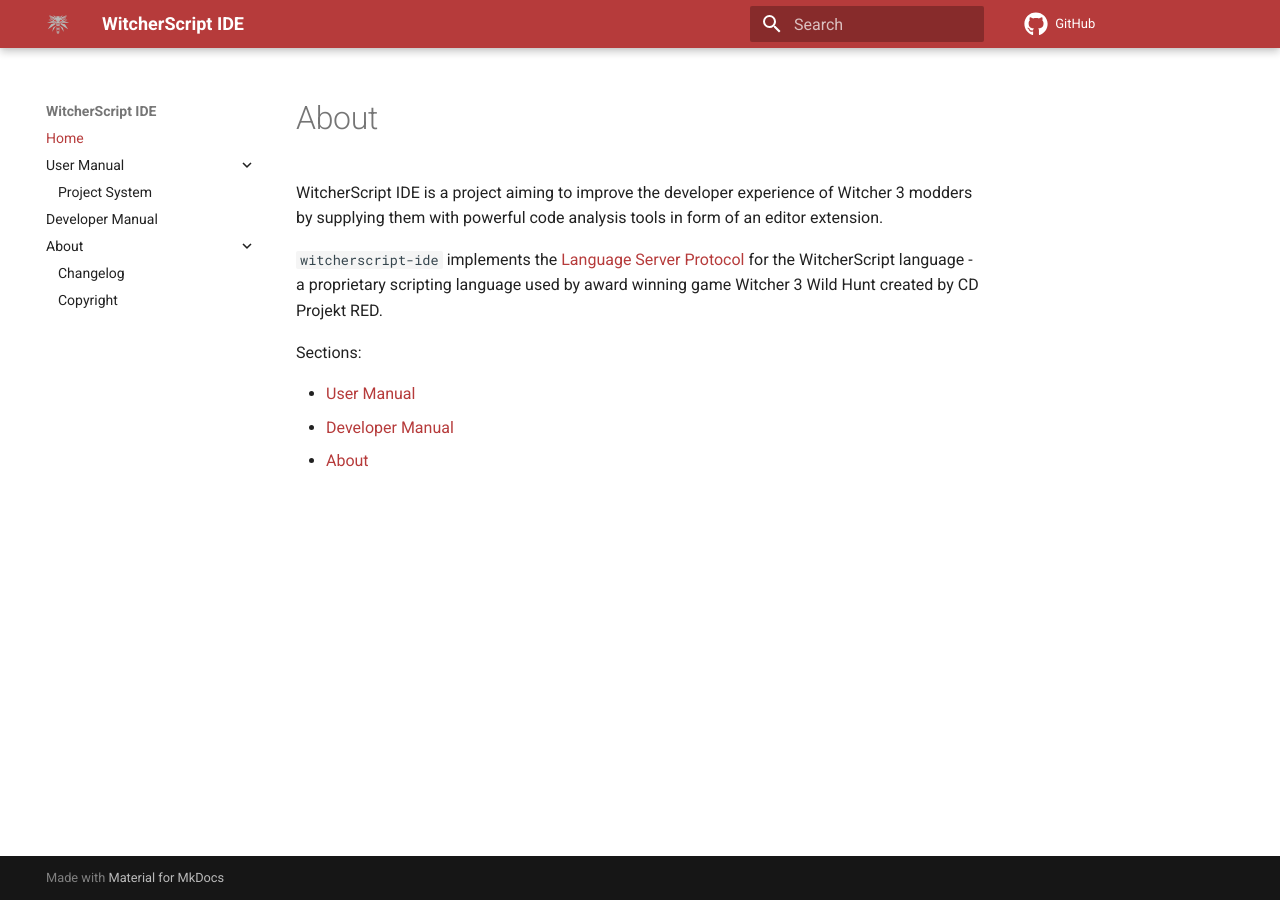
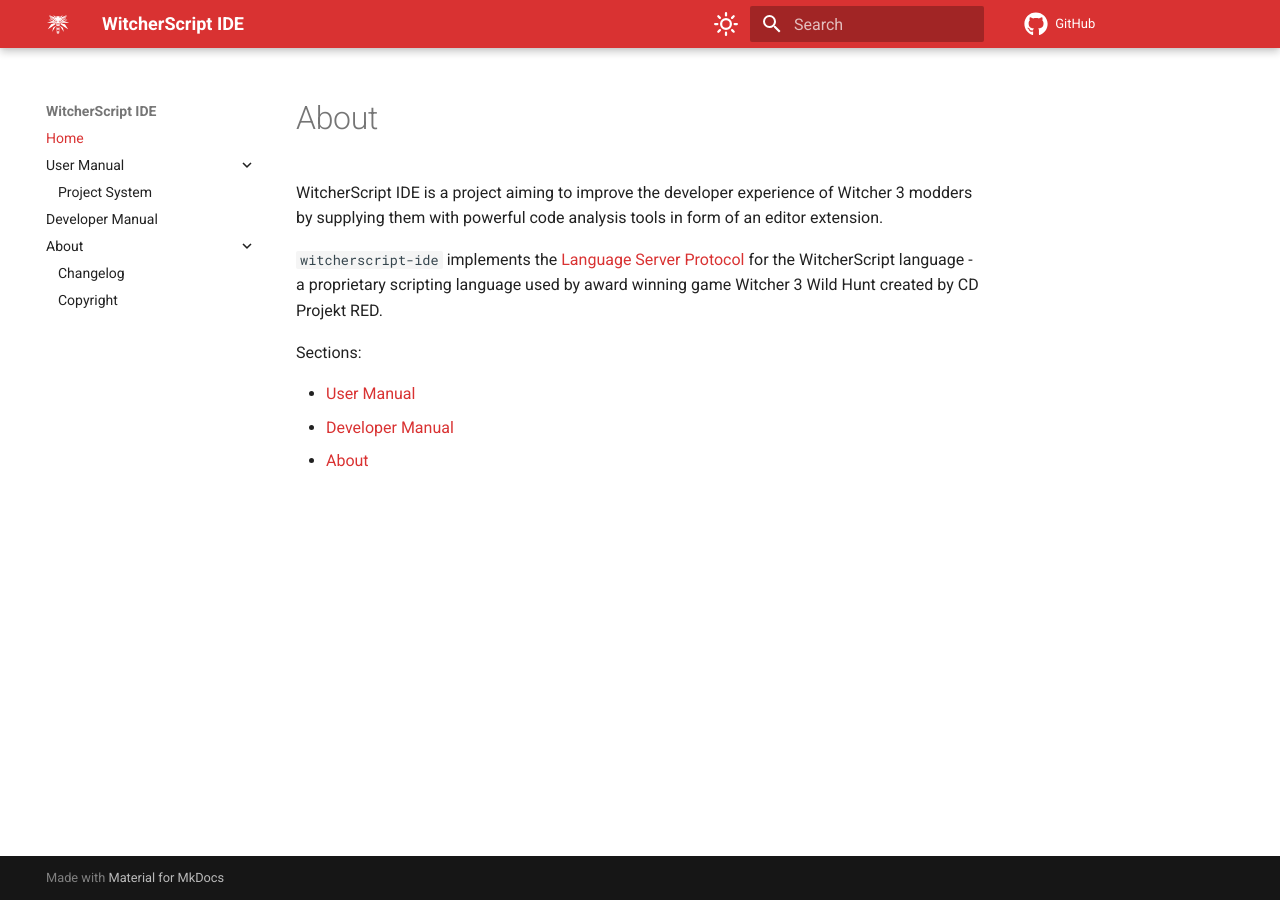
Before and after one commit to SpontanCombust/witcherscript-ide, an MkDocs documentation site: the page built from docs/index.md, in a window 1280 px wide. Built offline with MkDocs 1.6.1 and Material for MkDocs 9.7.7, drawn with Linux system fonts in a browser that asks for light colours; comment, search, counter and statistics services are not loaded.

Commit message:
docs: change logo, add adaptive style

```diff
--- a/docs/stylesheets/extra.css
+++ b/docs/stylesheets/extra.css
@@ -1,6 +1,3 @@
-:root {
-    --md-primary-fg-color:        #b63b3b;
-    --md-primary-fg-color--light: #f0f0f0;
-    --md-primary-fg-color--dark:  #457de4;
-    --md-default-bg-color: #457de4;
+[data-md-color-primary="wolven-red"] {
+    --md-primary-fg-color: #d93232;
 }
--- a/mkdocs.yml
+++ b/mkdocs.yml
@@ -22,8 +22,16 @@
   icon:
     repo: fontawesome/brands/github
   palette:
-    primary: custom
-    accent: custom
+    - scheme: default
+      primary: wolven-red
+      toggle:
+        icon: octicons/sun-16
+        name: Switch to dark mode
+    - scheme: slate
+      primary: wolven-red
+      toggle:
+        icon: material/weather-night
+        name: Switch to light mode
   features:
     - navigation.indexes
     - navigation.expand
```
Also changed, not shown: docs/assets/logo.svg.
